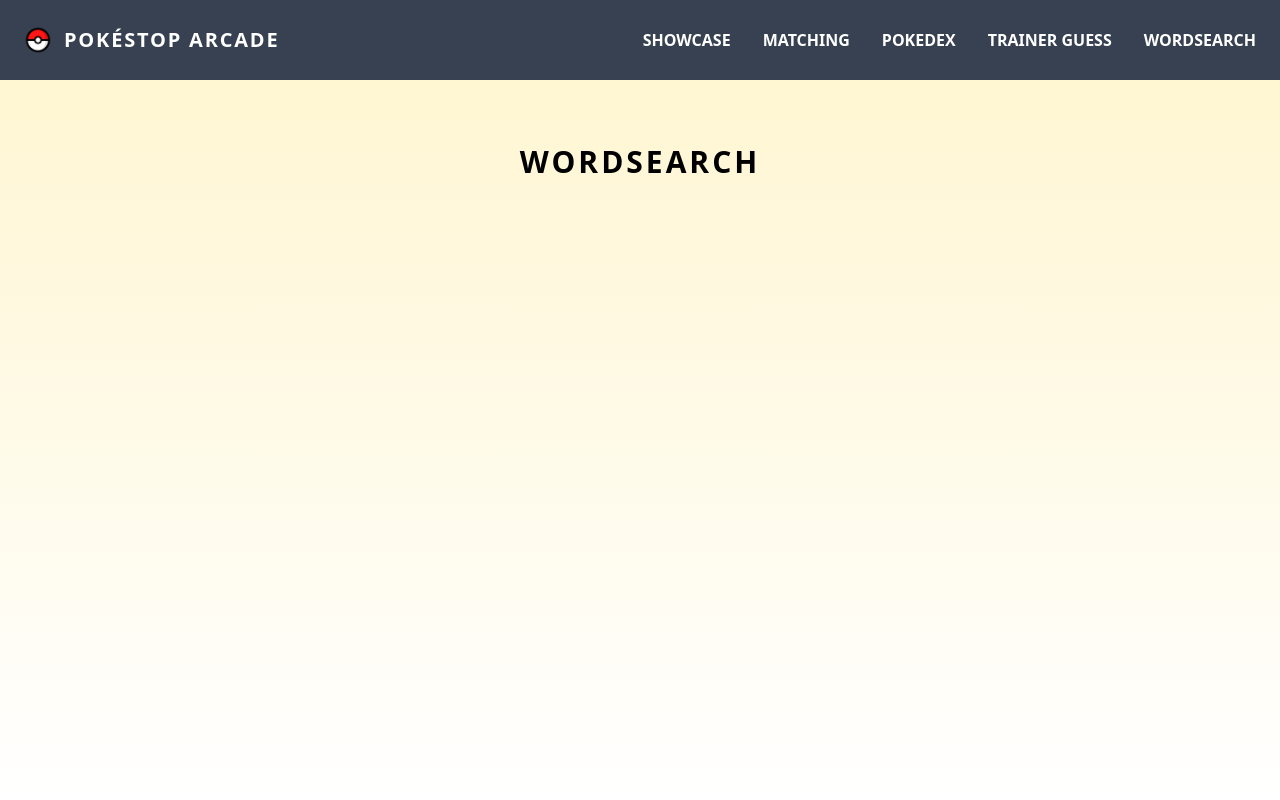
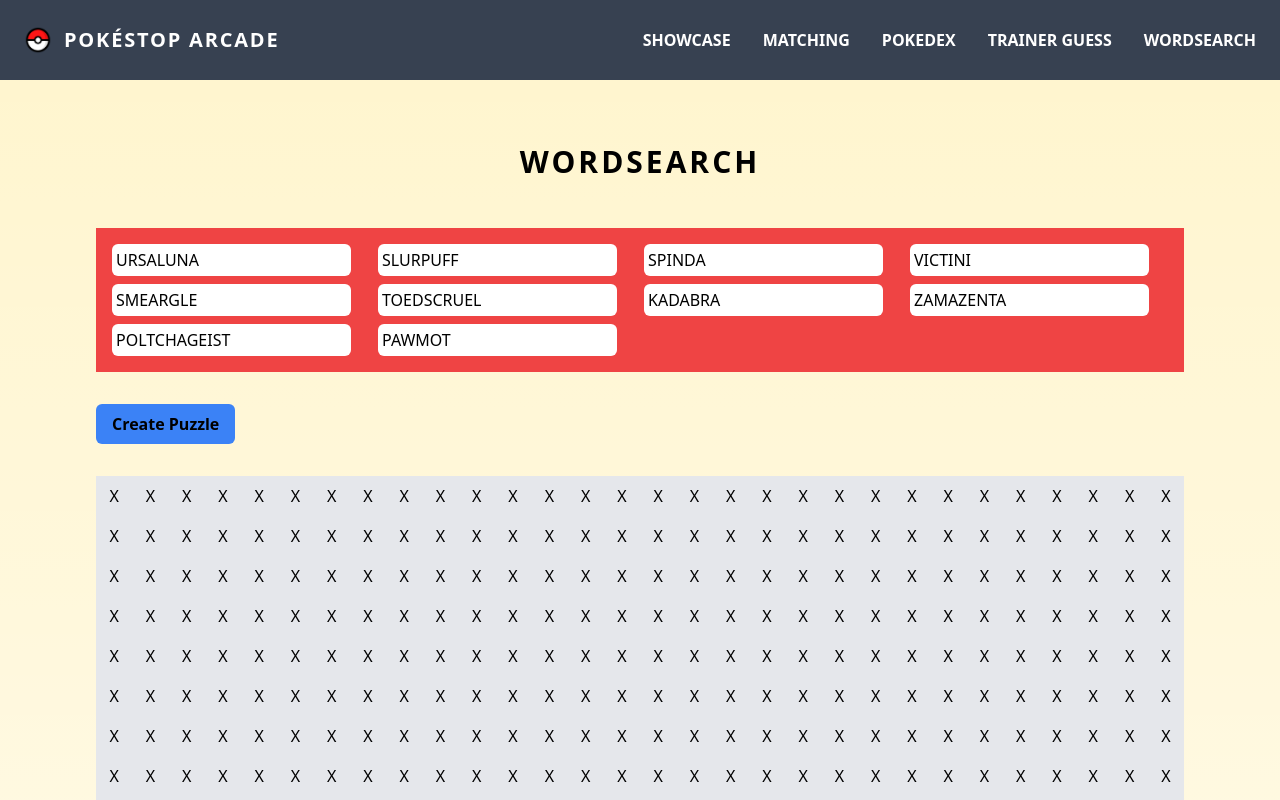
Before and after one commit to webdevmario/pokestop, a Next.js app: page /wordsearch in a window 1280 px wide. Shown: the top 800 px of the page. Built offline with nearby package versions, Linux system fonts and the light colour scheme.

Commit message:
feat: init add grid for wordsearch

```diff
--- a/pages/wordsearch/index.tsx
+++ b/pages/wordsearch/index.tsx
@@ -1,15 +1,96 @@
+import { useEffect, useState } from "react";
 import Title from "@/components/layout/title";
 
 function WordsearchScreen() {
+  const [grid, setGrid] = useState([]);
+  const [words, setWords] = useState([
+    'URSALUNA',
+    'SLURPUFF',
+    'SPINDA',
+    'VICTINI',
+    'SMEARGLE',
+    'TOEDSCRUEL',
+    'KADABRA',
+    'ZAMAZENTA',
+    'POLTCHAGEIST',
+    'PAWMOT',
+  ]);
+  const directionTypes = ['horizontal', 'vertical', 'diagonal'];
+  const isReversed = Math.random() < 0.5;
+  const direction = directionTypes[Math.floor(Math.random() * directionTypes.length)];
+
+  const buildGrid = () => {
+    const grid = [];
+
+    for (let i = 0; i < 30; i++) {
+      const row = [];
+
+      for (let j = 0; j < 30; j++) {
+        row.push('X');
+      }
+
+      grid.push(row);
+    }
+
+    return grid;
+  }
+
+  const handleUpdateWord = (text, index) => {
+    const updatedWords = [...words];
+
+    updatedWords[index] = text.target.value;
+
+    setWords(updatedWords);
+  }
+
+  useEffect(() => {
+    const grid = buildGrid();
+
+    setGrid(grid);
+  } , []);
+
   return (
     <main className="flex flex-col items-center justify-between p-24">
       <Title name="Wordsearch" />
-      <div>
-        {/* ENTER WORDS */}
-        {/* BUILD & START OVER BUTTON */}
-        {/* BUILD & SHOW GRID */}
-        {/* ACTIVE WORD BANK */}
-        {/* BUILD SELECTION TOOL, HIGHLIGHT WORDS */}
+      <div className="w-full">
+        <div className="bg-red-500 p-4 text-black grid grid-cols-4 gap-2">
+          {
+            words.map((word, index) => (
+              <div key={index}>
+                <input type="text" value={word} className="p-1 rounded-md" onChange={(text) => handleUpdateWord(text, index) } /></div>
+            ))
+          }
+          {/* ENTER WORDS (OR RANDOMLY RETRIEVE A LIST OF POKEMON TO USE) */}
+          {/* BUILD & START OVER BUTTON */}
+          {/* BUILD & SHOW GRID */}
+          {/* ACTIVE WORD BANK */}
+          {/* BUILD SELECTION TOOL, HIGHLIGHT WORDS */}
+        </div>
+        <div className="my-8">
+          <button className="rounded-md px-4 py-2 font-bold bg-blue-500">Create Puzzle</button>
+        </div>
+        <div className="bg-white text-black rounded-md w-full my-8">
+          {
+            grid.map((row, rowIndex) => (
+              <div key={rowIndex} className="flex justify-between bg-slate-500">
+                {
+                  row.map((cell, cellIndex) => (
+                    <div key={cellIndex} className="w-10 h-10 bg-gray-200 flex items-center justify-center">{cell}</div>
+                  ))
+                }
+              </div>
+            ))
+          }
+        </div>
+        <div>
+          <ul>
+            {
+              words.map((word, index) => (
+                <li key={index}>{word}</li>
+              ))
+            }
+            </ul>
+        </div>
       </div>
     </main>
   );
```
